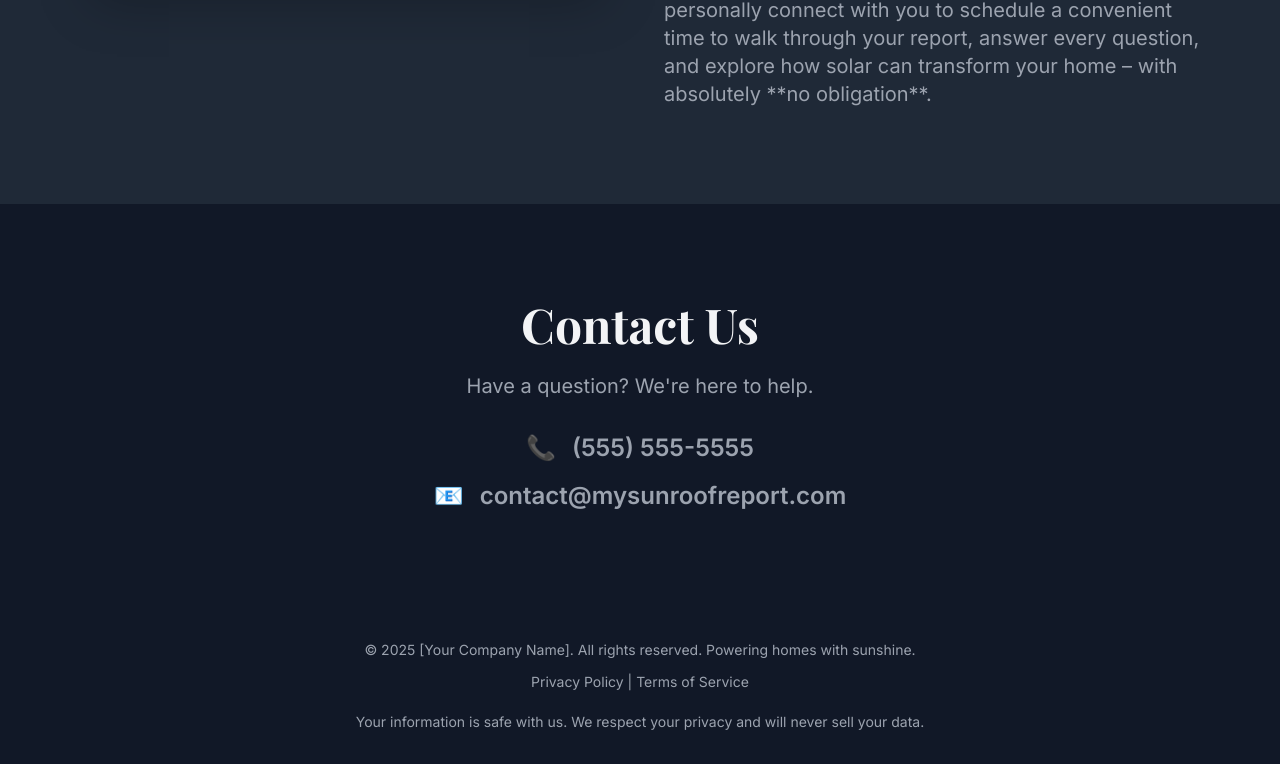
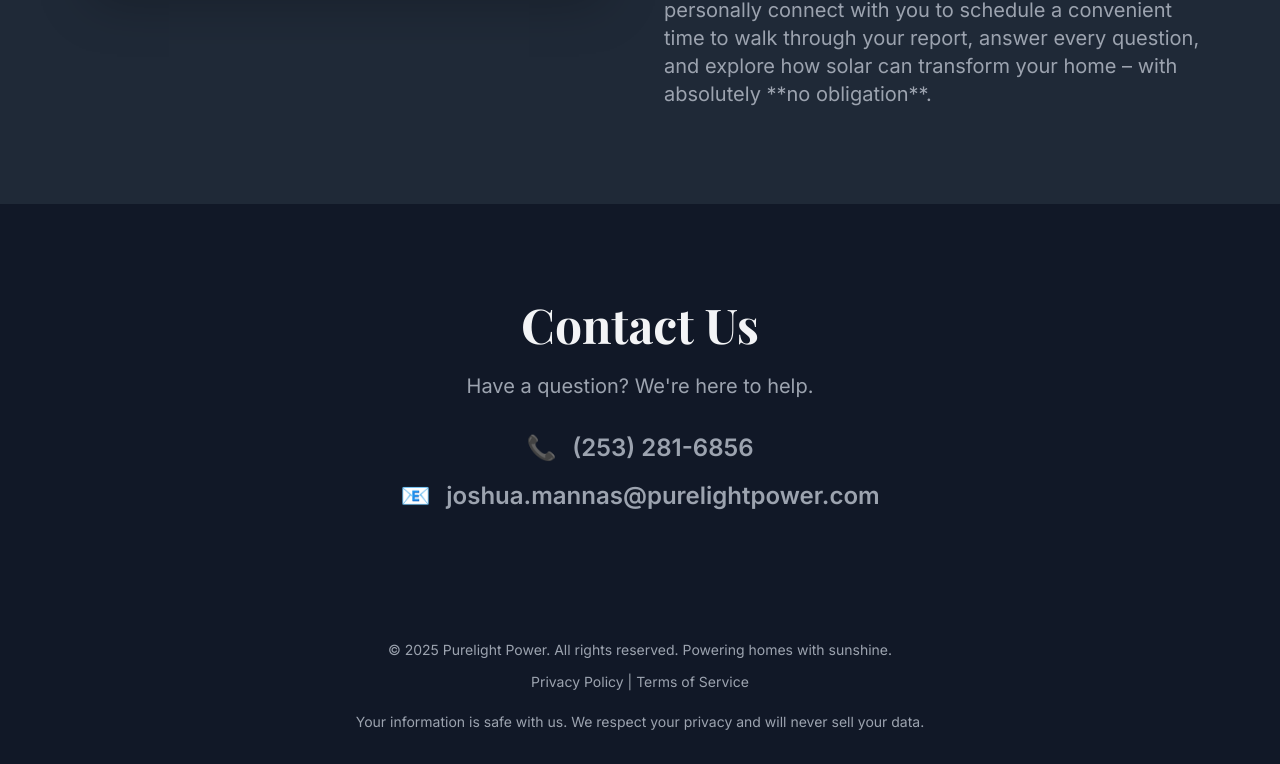
Before and after one commit to joshuamannas/SunRoof-Report-Landing-Page, a plain HTML site: page index.html in a window 1280 px wide. Shown: the part 3768-4532 px from the top of the page. Drawn offline with nearby package versions, Linux system fonts and the light colour scheme.

Commit message:
contact us index.html
added my contact info

```diff
--- a/index.html
+++ b/index.html
@@ -306,13 +306,13 @@
                     <div class="flex items-center justify-center space-x-4">
                         <div class="text-2xl text-emerald-400">📞</div>
                         <a href="tel:555-555-5555" class="text-xl md:text-2xl text-gray-400 font-semibold hover:text-emerald-400 transition-colors">
-                            (555) 555-5555
+                            (253) 281-6856
                         </a>
                     </div>
                     <div class="flex items-center justify-center space-x-4">
                         <div class="text-2xl text-emerald-400">📧</div>
                         <a href="mailto:contact@mysunroofreport.com" class="text-xl md:text-2xl text-gray-400 font-semibold hover:text-emerald-400 transition-colors">
-                            contact@mysunroofreport.com
+                            joshua.mannas@purelightpower.com
                         </a>
                     </div>
                 </div>
@@ -324,7 +324,7 @@
     <!-- Footer Section -->
     <footer class="bg-gray-900 text-gray-400 p-8 text-center text-sm">
         <div class="container mx-auto px-4">
-            <p class="mb-3">&copy; 2025 [Your Company Name]. All rights reserved. Powering homes with sunshine.</p>
+            <p class="mb-3">&copy; 2025 Purelight Power. All rights reserved. Powering homes with sunshine.</p>
             <p>
                 <a href="#" class="hover:text-emerald-400 transition-colors">Privacy Policy</a> |
                 <a href="#" class="hover:text-emerald-400 transition-colors">Terms of Service</a>
```
